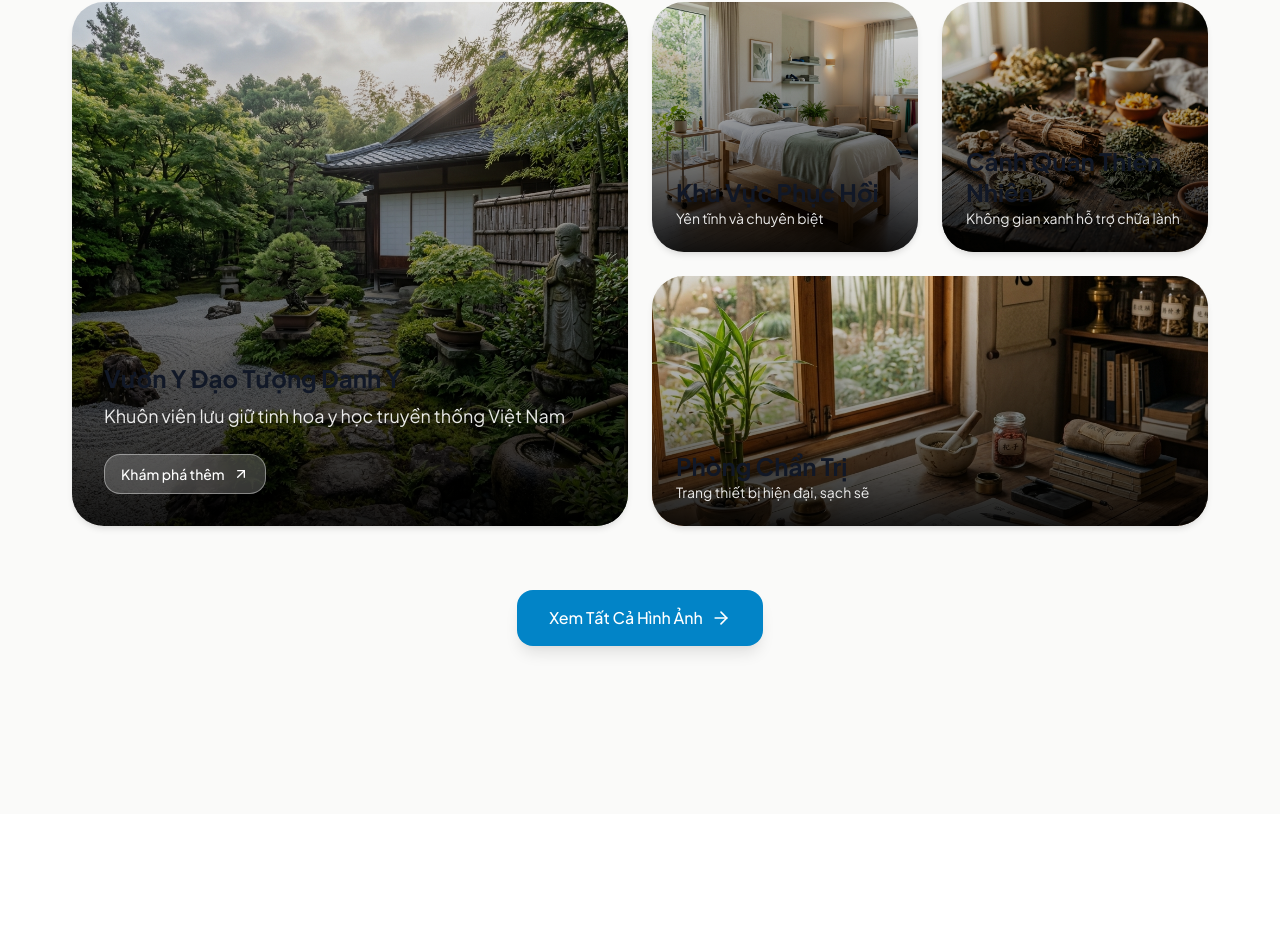
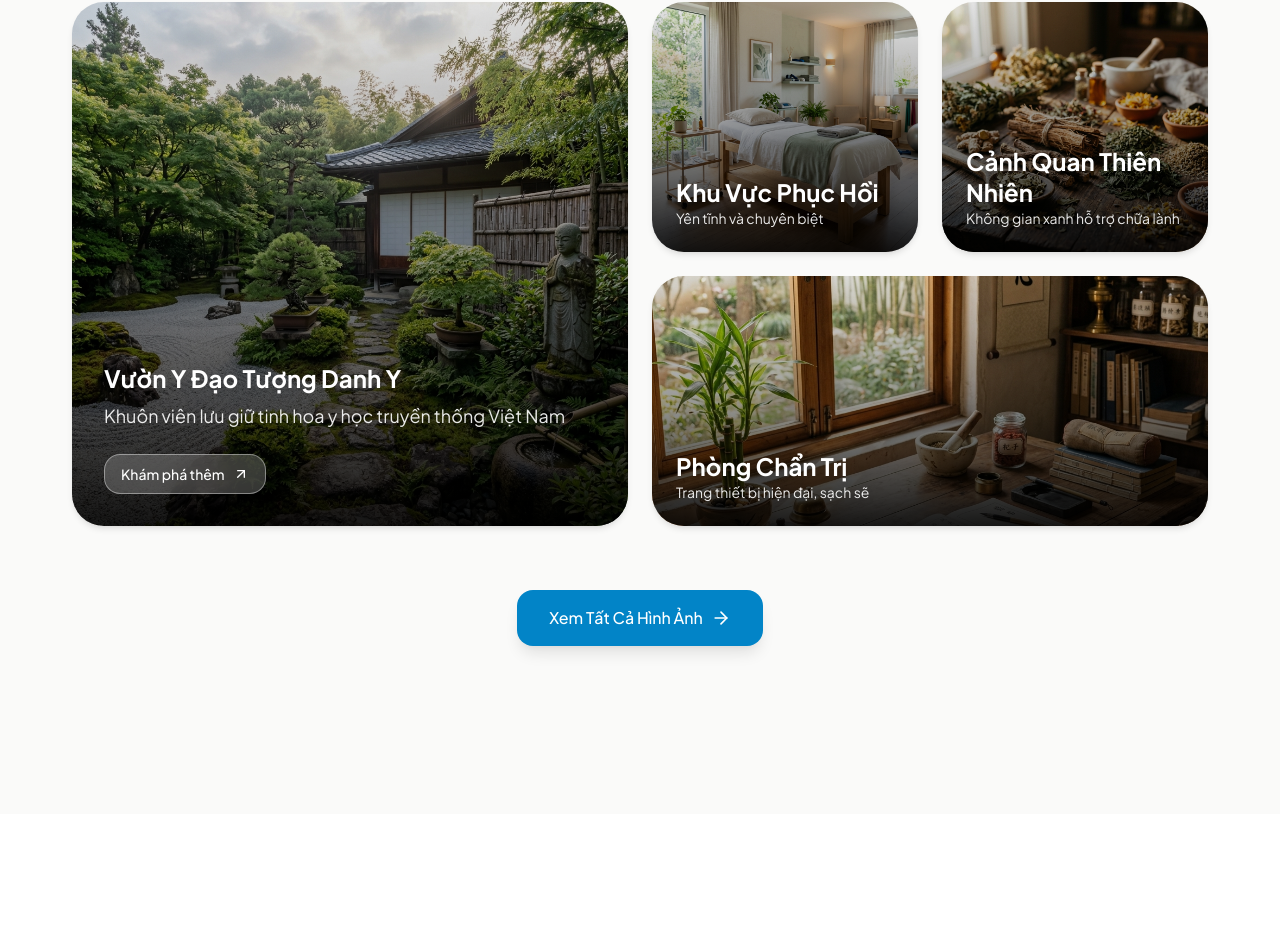
Before and after one commit to jasonmawr/vien-ydhdt-website, a Next.js app in the folder vien-ydh-frontend/: page / in a window 1280 px wide. Shown: the part 2746-3687 px from the top of the page. Built offline with nearby package versions, Linux system fonts and the light colour scheme.

Commit message:
fix: force text-white on bento grid titles to override globals.css

```diff
--- a/vien-ydh-frontend/src/components/ui/landing-page.tsx
+++ b/vien-ydh-frontend/src/components/ui/landing-page.tsx
@@ -435,8 +435,8 @@ export function HospitalLandingPage() {
                   className="h-full w-full object-cover transition-transform duration-700 group-hover:scale-105"
                 />
                 <div className="absolute inset-0 flex flex-col justify-end p-8 z-20">
-                  <h3 className="text-2xl font-bold mb-2 text-white drop-shadow-md">Vườn Y Đạo Tượng Danh Y</h3>
-                  <p className="text-white/90 text-lg mb-6 drop-shadow-md">Khuôn viên lưu giữ tinh hoa y học truyền thống Việt Nam</p>
+                  <h3 className="text-2xl font-bold mb-2 !text-white drop-shadow-md">Vườn Y Đạo Tượng Danh Y</h3>
+                  <p className="!text-white/90 text-lg mb-6 drop-shadow-md">Khuôn viên lưu giữ tinh hoa y học truyền thống Việt Nam</p>
                   <motion.div
                     initial={{ opacity: 0, y: 20 }}
                     whileInView={{ opacity: 1, y: 0 }}
@@ -465,8 +465,8 @@ export function HospitalLandingPage() {
                   className="h-full w-full object-cover transition-transform duration-700 group-hover:scale-105"
                 />
                 <div className="absolute inset-0 flex flex-col justify-end p-6 z-20">
-                  <h3 className="text-xl font-bold text-white drop-shadow-md">Khu Vực Phục Hồi</h3>
-                  <p className="text-sm text-white/90 drop-shadow-md">Yên tĩnh và chuyên biệt</p>
+                  <h3 className="text-xl font-bold !text-white drop-shadow-md">Khu Vực Phục Hồi</h3>
+                  <p className="text-sm !text-white/90 drop-shadow-md">Yên tĩnh và chuyên biệt</p>
                 </div>
               </motion.div>
               <motion.div
@@ -483,8 +483,8 @@ export function HospitalLandingPage() {
                   className="h-full w-full object-cover transition-transform duration-700 group-hover:scale-105"
                 />
                 <div className="absolute inset-0 flex flex-col justify-end p-6 z-20">
-                  <h3 className="text-xl font-bold text-white drop-shadow-md">Cảnh Quan Thiên Nhiên</h3>
-                  <p className="text-sm text-white/90 drop-shadow-md">Không gian xanh hỗ trợ chữa lành</p>
+                  <h3 className="text-xl font-bold !text-white drop-shadow-md">Cảnh Quan Thiên Nhiên</h3>
+                  <p className="text-sm !text-white/90 drop-shadow-md">Không gian xanh hỗ trợ chữa lành</p>
                 </div>
               </motion.div>
               <motion.div
@@ -501,8 +501,8 @@ export function HospitalLandingPage() {
                   className="h-full w-full object-cover transition-transform duration-700 group-hover:scale-105"
                 />
                 <div className="absolute inset-0 flex flex-col justify-end p-6 z-20">
-                  <h3 className="text-xl font-bold text-white drop-shadow-md">Phòng Chẩn Trị</h3>
-                  <p className="text-sm text-white/90 drop-shadow-md">Trang thiết bị hiện đại, sạch sẽ</p>
+                  <h3 className="text-xl font-bold !text-white drop-shadow-md">Phòng Chẩn Trị</h3>
+                  <p className="text-sm !text-white/90 drop-shadow-md">Trang thiết bị hiện đại, sạch sẽ</p>
                 </div>
               </motion.div>
             </motion.div>
```
